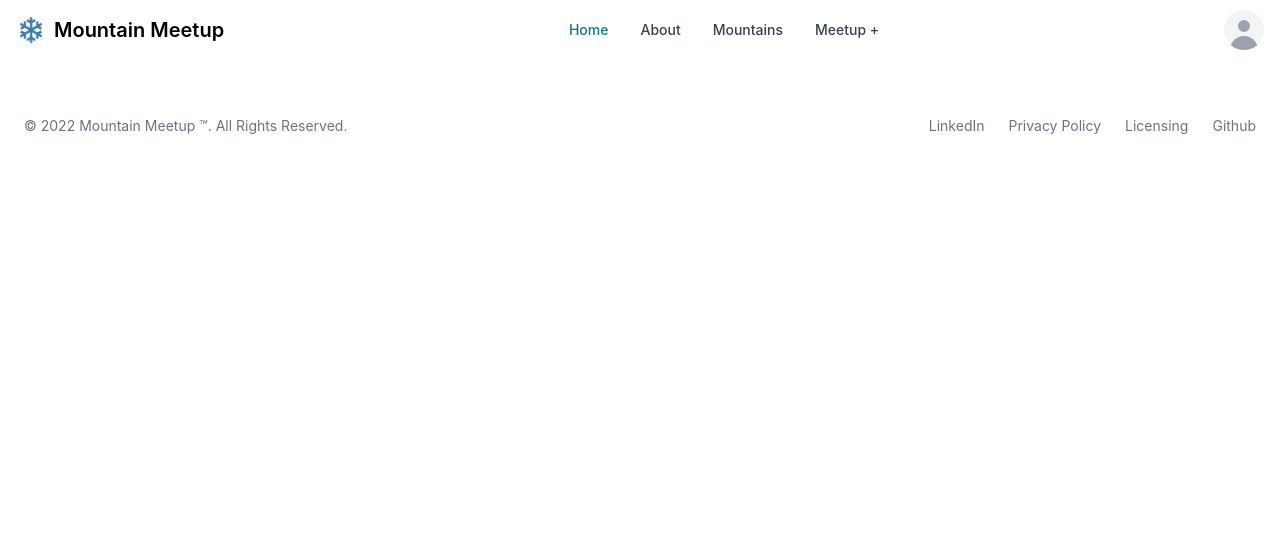
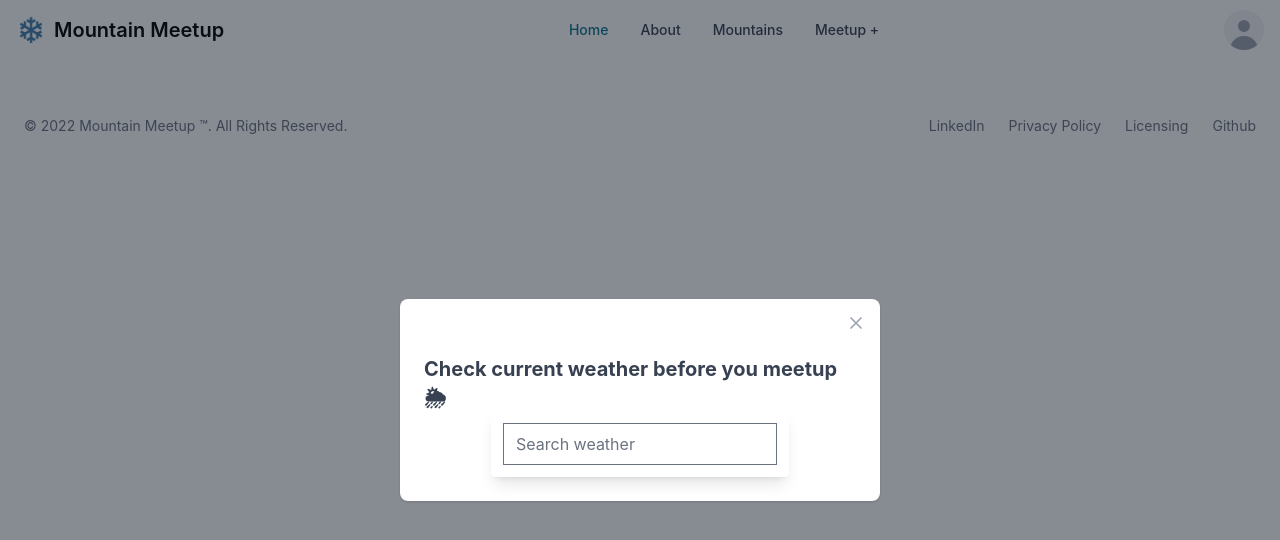
Before and after one commit to Kelan6/powder-planner, a React (Create React App) app in the folder client/: page /weather in a window 1280 px wide. Shown: the top 540 px of the page. Built offline with nearby package versions, Linux system fonts and the light colour scheme; no server answers.

Commit message:
weather now in a modal for quick access with back button, working on footer

```diff
--- a/client/src/About.js
+++ b/client/src/About.js
@@ -4,7 +4,7 @@ import p6 from './assets/p6.png'
 
 function About() {
   return (
-   <div className=''>
+   <div className='justify-center'>
    <div className='pt-10 flex justify-center'>
     <figure class="flex justify-center h-1/3 w-1/3">
       <img class="max-w-full h-auto rounded-xl" src={p6} alt="" />
--- a/client/src/App.js
+++ b/client/src/App.js
@@ -12,6 +12,8 @@ import Profile from './Profile'
 import EventForm from './EventForm';
 import ProfileForm from './ProfileForm'
 import Footer from './Footer'
+import Weather from './Weather';
+
 
 function App() {
 
@@ -77,6 +79,9 @@ function App() {
           <Route path="/update">
             <ProfileForm currentUser={currentUser} setCurrentUser={setCurrentUser}/>
           </Route>
+          <Route path="/weather">
+            <Weather currentUser={currentUser} setCurrentUser={setCurrentUser}/>
+          </Route>
         </Switch>
       </div>
       <Footer/>
--- a/client/src/Footer.js
+++ b/client/src/Footer.js
@@ -3,7 +3,7 @@ import React from 'react'
 function Footer() {
   return (
 
-<footer class="p-4 bg-white rounded-lg mt-8 md:flex md:items-center md:justify-between md:p-6 dark:bg-gray-800">
+<footer class="pt-10 bg-white rounded-lg mt-8 md:flex md:items-center md:justify-between md:p-6 dark:bg-gray-800">
     <span class="text-sm text-gray-500 sm:text-center dark:text-gray-400">© 2022 <a href="/" class="hover:underline">Mountain Meetup ™</a>. All Rights Reserved.
     </span>
     <ul class="flex flex-wrap items-center mt-3 text-sm text-gray-500 dark:text-gray-400 sm:mt-0">
--- a/client/src/NavBar.js
+++ b/client/src/NavBar.js
@@ -1,9 +1,40 @@
-import React from 'react'
+import React,{useState, useEffect} from 'react'
 import {useHistory, Link} from 'react-router-dom'
 import { Navbar, Dropdown, Avatar } from 'flowbite-react'
 import snowflake from './assets/snowflake.png'
 
 function NavBar({ currentUser,setCurrentUser, loggedIn, setLoggedIn}) {
+
+  // const api = {
+  //   key: '8f80650316956abc5148c9fb777b5296',
+  //   base: 'https://api.openweathermap.org/data/2.5/'
+  // }
+  // const [query, setQuery] = useState('')
+  // const [weather, setWeather] = useState({})
+
+  // const search = evt => {
+  //   if (evt.key === "Enter") {
+  //     fetch(`${api.base}weather?q=${query}&units=metric&APPID=${api.key}`)
+  //       .then(res => res.json())
+  //       .then(result => {
+  //         setWeather(result);
+  //         setQuery('');
+  //         console.log(result);
+  //       });
+  //   }
+  // }
+  // const dateBuilder = (d) => {
+  //   let months = ["January", "February", "March", "April", "May", "June", "July", "August", "September", "October", "November", "December"];
+  //   let days = ["Sunday", "Monday", "Tuesday", "Wednesday", "Thursday", "Friday", "Saturday"];
+
+  //   let day = days[d.getDay()];
+  //   let date = d.getDate();
+  //   let month = months[d.getMonth()];
+  //   let year = d.getFullYear();
+
+  //   return `${day} ${date} ${month} ${year}`
+  // }
+
 
   let history = useHistory()
 
@@ -113,8 +144,15 @@ rounded={true}
  Meetup +
 </Navbar.Link>
 }
+{loggedIn ?
+<Navbar.Link href="/weather">
+  Check weather 🌦
+</Navbar.Link>
+:
+<></>}
 
 </Navbar.Collapse>
+
 </Navbar>
   )
 }
--- a/client/src/Planner.js
+++ b/client/src/Planner.js
@@ -3,24 +3,6 @@ import { useHistory } from 'react-router-dom'
 
 
 function Planner({ currentUser, setCurrentUser }) {
-  const api = {
-    key: '8f80650316956abc5148c9fb777b5296',
-    base: 'https://api.openweathermap.org/data/2.5/'
-  }
-  const [query, setQuery] = useState('')
-  const [weather, setWeather] = useState({})
-
-  const search = evt => {
-    if (evt.key === "Enter") {
-      fetch(`${api.base}weather?q=${query}&units=metric&APPID=${api.key}`)
-        .then(res => res.json())
-        .then(result => {
-          setWeather(result);
-          setQuery('');
-          console.log(result);
-        });
-    }
-  }
 
   let history = useHistory()
   const [events, setEvents] = useState([]);
@@ -45,17 +27,6 @@ function Planner({ currentUser, setCurrentUser }) {
       .then(setEvents(events.filter(ev => ev.id !== event.id)))
   }
 
-  const dateBuilder = (d) => {
-    let months = ["January", "February", "March", "April", "May", "June", "July", "August", "September", "October", "November", "December"];
-    let days = ["Sunday", "Monday", "Tuesday", "Wednesday", "Thursday", "Friday", "Saturday"];
-
-    let day = days[d.getDay()];
-    let date = d.getDate();
-    let month = months[d.getMonth()];
-    let year = d.getFullYear();
-
-    return `${day} ${date} ${month} ${year}`
-  }
 
   let eventsArr = events.map((event) => {
     return (<tr class="bg-white border-b hover:bg-gray-100 dark:bg-gray-800 dark:border-gray-700">
@@ -120,37 +91,6 @@ function Planner({ currentUser, setCurrentUser }) {
         </svg>
         Create Meetup +
       </button>
-      <div className='flex flex-col items-center'>
-      <h1 className='mt-2 font-bold text-xl text-gray-700'>Check the weather before you meetup 🌦</h1>
-      <div className='max-w-xl flex rounded overflow-hidden shadow-lg'>
-      <main className='m-3 flex flex-col'>
-        <div className="">
-          <input
-            type="text"
-            className="search-bar"
-            placeholder="Search weather "
-            onChange={e => setQuery(e.target.value)}
-            value={query}
-            onKeyPress={search}
-          />
-        </div>
-        {(typeof weather.main != "undefined") ? (
-        <div>
-          <div className="location-box">
-            <div className="location">{weather.name}, {weather.sys.country}</div>
-            <div className="date">{dateBuilder(new Date())}</div>
-          </div>
-          <div className="weather-box">
-            <div className="temp">
-              {Math.round(weather.main.temp)}°c
-            </div>
-            <div className="weather">{weather.weather[0].main}</div>
-          </div>
-        </div>
-        ) : ('')}
-      </main>
-    </div>
-    </div>
     </div>
 
   )
--- /dev/null
+++ b/client/src/Weather.js
@@ -0,0 +1,95 @@
+import React, {useState, useEffect} from 'react'
+import { useHistory } from 'react-router-dom'
+import {Modal } from 'flowbite-react'
+
+function Weather({currentUser, setCurrentUser}) {
+
+    console.log(currentUser, setCurrentUser)
+
+    let history = useHistory()
+
+    const api = {
+        key: '8f80650316956abc5148c9fb777b5296',
+        base: 'https://api.openweathermap.org/data/2.5/'
+      }
+      const [query, setQuery] = useState('')
+      const [weather, setWeather] = useState({})
+
+      const search = evt => {
+        if (evt.key === "Enter") {
+          fetch(`${api.base}weather?q=${query}&units=metric&APPID=${api.key}`)
+            .then(res => res.json())
+            .then(result => {
+              setWeather(result);
+              setQuery('');
+              console.log(result);
+            });
+        }
+      }
+
+      function handleGoBack() {
+        history.goBack()
+      }
+
+  const dateBuilder = (d) => {
+    let months = ["January", "February", "March", "April", "May", "June", "July", "August", "September", "October", "November", "December"];
+    let days = ["Sunday", "Monday", "Tuesday", "Wednesday", "Thursday", "Friday", "Saturday"];
+
+    let day = days[d.getDay()];
+    let date = d.getDate();
+    let month = months[d.getMonth()];
+    let year = d.getFullYear();
+
+    return `${day} ${date} ${month} ${year}`
+  }
+
+
+    return (
+
+<React.Fragment>
+      <Modal
+        show={true}
+        size="lg"
+        popup={true}
+      >
+        <Modal.Header onClick={handleGoBack} />
+        <Modal.Body >
+    <div className='flex flex-col items-center'>
+      <h1 className='mt-2 font-bold text-xl text-gray-700'>Check current weather before you meetup 🌦</h1>
+      <div className='max-w-xl flex rounded overflow-hidden shadow-lg'>
+      <main className='m-3 flex flex-col'>
+        <div className="">
+          <input
+            type="text"
+            className="search-bar"
+            placeholder="Search weather "
+            onChange={e => setQuery(e.target.value)}
+            value={query}
+            onKeyPress={search}
+          />
+        </div>
+        {(typeof weather.main != "undefined") ? (
+        <div>
+          <div className="location-box">
+            <div className="location">{weather.name}, {weather.sys.country}</div>
+            <div className="date">{dateBuilder(new Date())}</div>
+          </div>
+          <div className="weather-box">
+            <div className="temp">
+              {Math.round(weather.main.temp)}°c
+            </div>
+            <div className="weather">{weather.weather[0].main}</div>
+          </div>
+        </div>
+        ) : ('')}
+      </main>
+    </div>
+    </div>
+        </Modal.Body>
+      </Modal>
+    </React.Fragment>
+
+    )
+}
+
+export default Weather
```
